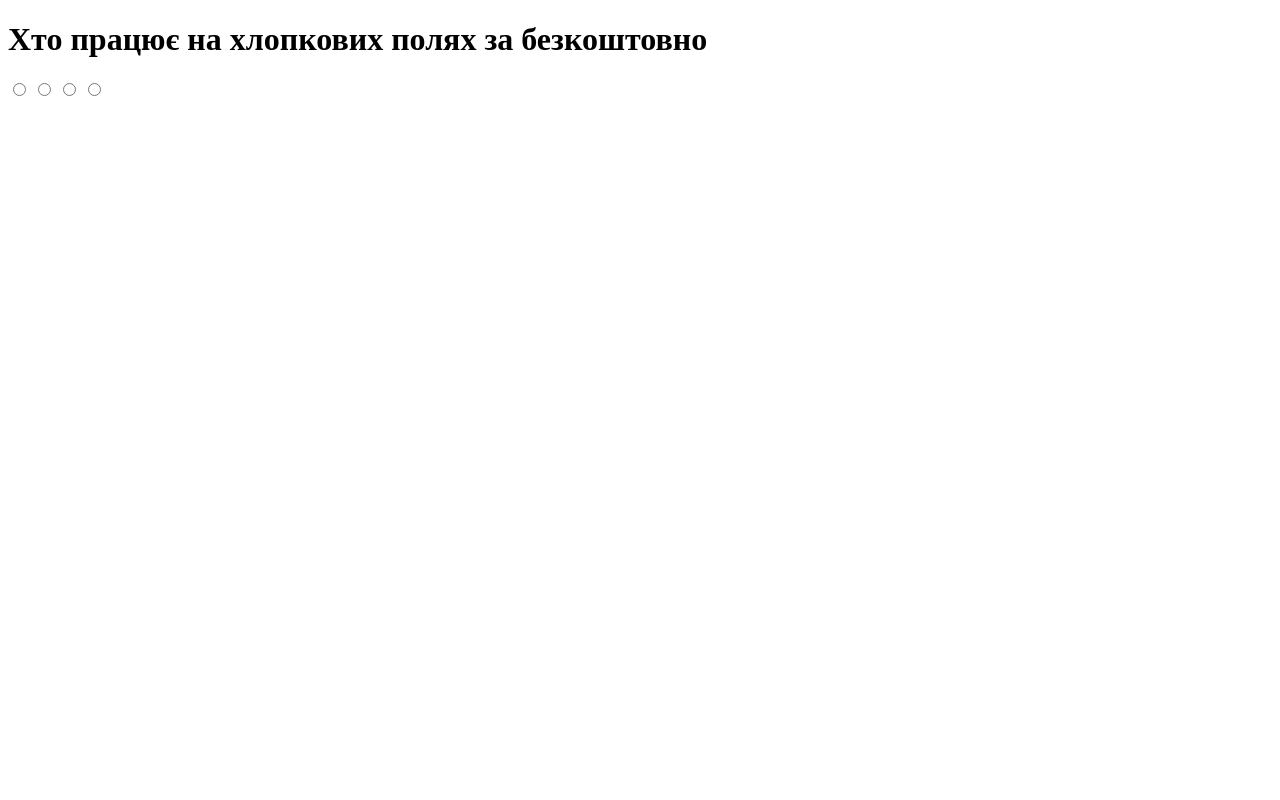
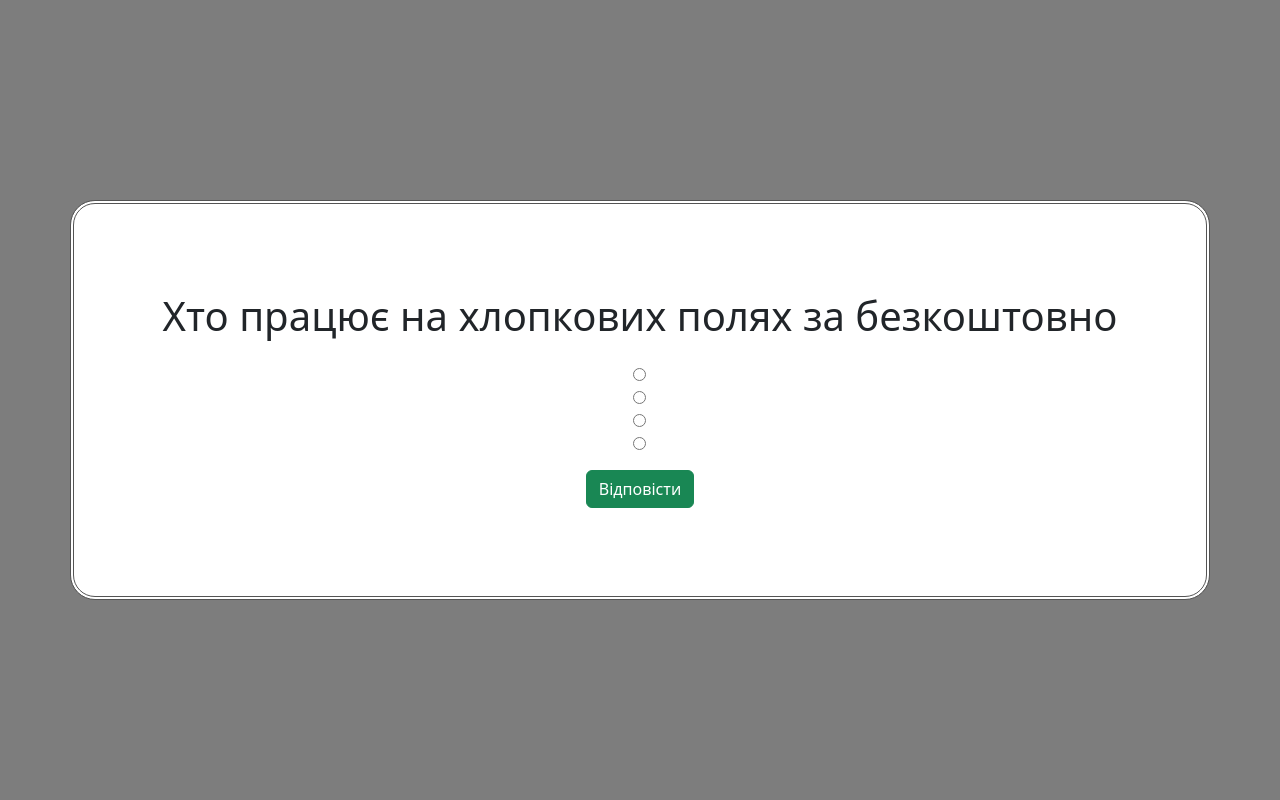
Before and after one commit to Yeah1939/backendquiz, a Flask app: page /test in a window 1280 px wide. Run offline with Flask 3, Linux system fonts and the light colour scheme; the visitor is signed in with stand-in values (Sample User, id 1); data comes from the database, SQL or seed files in the repository; both versions use the stored data as it was after the commit.

Commit message:
Add files via upload

```diff
--- a/p1/quiz.py
+++ b/p1/quiz.py
@@ -17,12 +17,18 @@ def index():
         start_quiz(quiz_id)
         return redirect(url_for("test"))
 
+def equals_question(answer,right_answer):
+    if answer == right_answer:
+        session["result"] +=1
+    session["total"] += 1
+
+
 def test():
     if not("quiz" in session) or int(session["quiz"]) <0:
         return redirect(url_for("index"))
     else:
         if request.method == "POST":
-            pass
+            equals_question(request.form.get(),session["next_question"][0][2])
         session["next_question"] = next_question(session["quiz"],session["total"])
         if session["next_question"] is None or len(session["next_question"])== 0:
             return redirect(url_for("result"))
--- a/p1/static/style.css
+++ b/p1/static/style.css
@@ -0,0 +1,39 @@
+html{
+    width:100%;
+    height:100%;
+
+}
+.index-body{
+    width:100%;
+    height:100%;
+    display:flex;
+    background-color: rgb(125,125,125);
+    justify-content: center;
+    align-items: center;
+}
+.container{
+    width:80%;
+    height:50%;
+    border: 4px double rgb(84, 84, 84);
+    background-color: rgb(255, 255, 255);
+    border-radius: 25px;
+    padding: 5% 10%;
+    display: flex;
+    justify-content: center;
+    flex-direction: column;
+    gap:20px;
+    align-items: center;
+}
+.test-input{
+    display:flex;
+    flex-direction:column ;
+    gap: 10px;
+
+}
+.test-form{
+    display:flex;
+    flex-direction:column ;
+    justify-content: center;
+    align-items: center;
+    gap:20px;
+}
--- a/p1/template/test.html
+++ b/p1/template/test.html
@@ -3,13 +3,23 @@
     <head>
         <title>QUIZ</title>
         <link rel="stylesheet" href="{{url_for('static',filename='style.css')}}">
+        <link href="https://cdn.jsdelivr.net/npm/bootstrap@5.3.8/dist/css/bootstrap.min.css" rel="stylesheet" integrity="sha384-sRIl4kxILFvY47J16cr9ZwB07vP4J8+LH7qKQnuqkuIAvNWLzeN8tE5YBujZqJLB" crossorigin="anonymous">
+
     </head>
-    <body>
-        <h1>{{question}}</h1>
-        <form method="post">
-            {% for answer in answer_list%}
-                <input type="radio" value="{{answer}}">
-            {%endfor%}
-        </form>
+    <body class="index-body">
+        <script src="https://cdn.jsdelivr.net/npm/bootstrap@5.3.8/dist/js/bootstrap.bundle.min.js" integrity="sha384-FKyoEForCGlyvwx9Hj09JcYn3nv7wiPVlz7YYwJrWVcXK/BmnVDxM+D2scQbITxI" crossorigin="anonymous"></script>
+        <div class="container">
+            <h1>{{question}}</h1>
+            <form method="post" class="test-form">
+                <div class="test-input">
+                {% for answer in answer_list%}
+                    <input type="radio" value="{{answer}}">
+                {%endfor%}
+                </div>
+                <div width="30%">
+                <input type="submit" value="Відповісти" class="btn btn-success">
+                </div>
+            </form>
+        </div>
     </body>
 </html>
```
Also changed, not shown: p1/template/index.html (+7 -2 lines), p1/quiz.sqlite.
